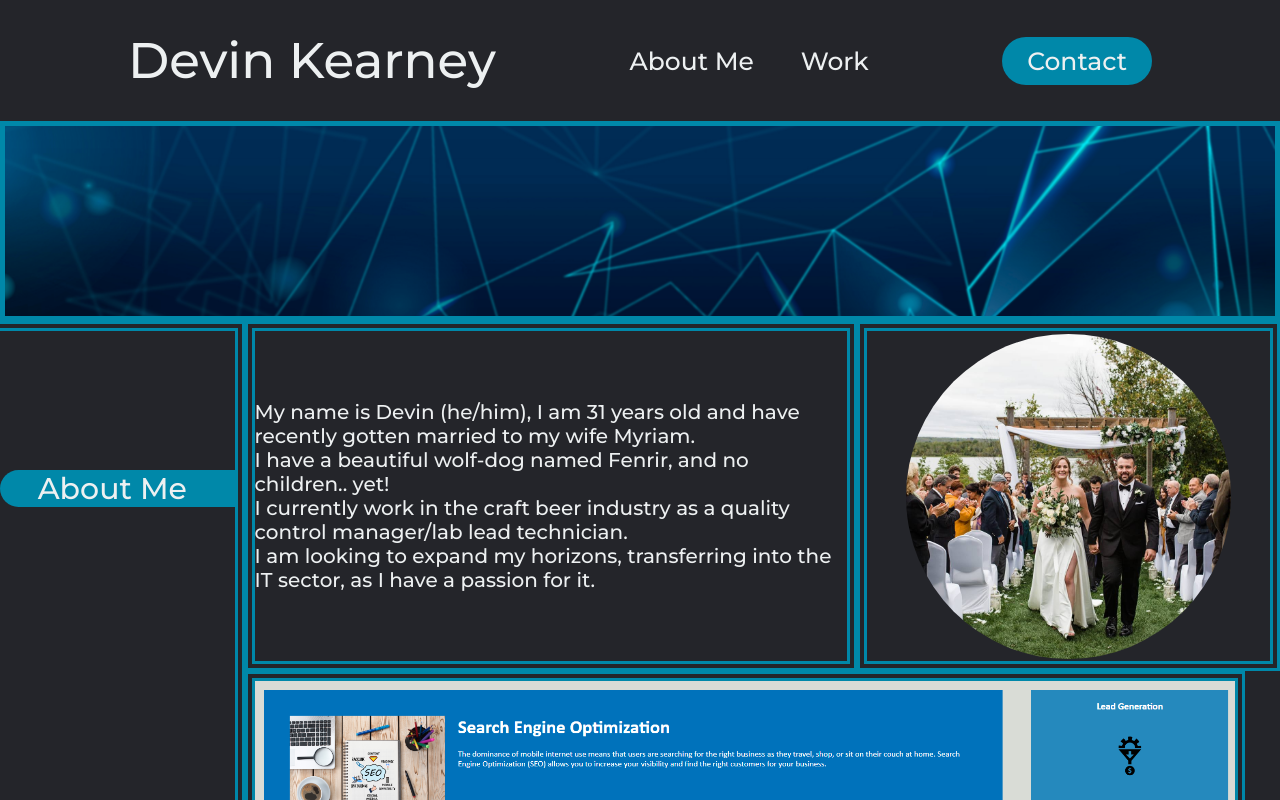
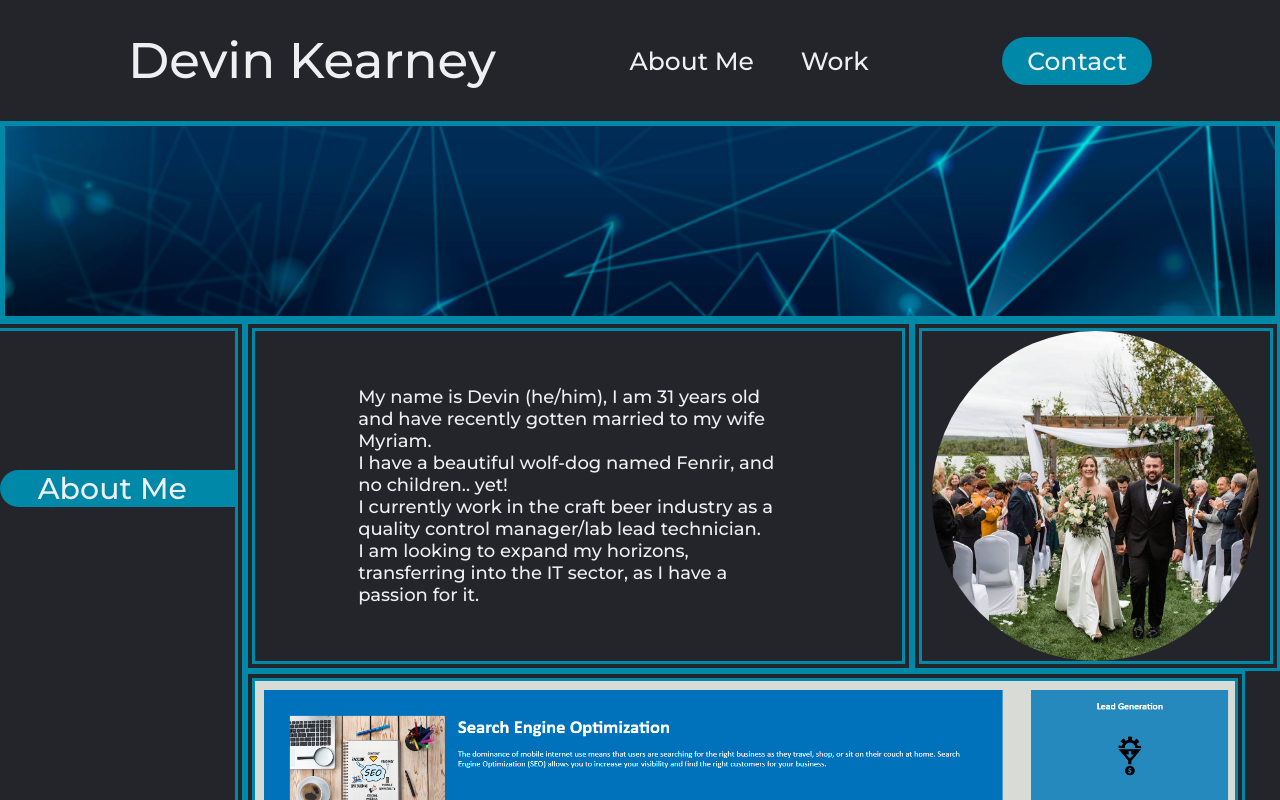
Before and after one commit to Friduwulf/devin-Kearneys-portfolio, a plain HTML site: page index.html in a window 1280 px wide. Shown: the top 800 px of the page. Drawn offline with Linux system fonts and the light colour scheme.

Commit message:
Update style.css

```diff
--- a/assets/css/style.css
+++ b/assets/css/style.css
@@ -20,6 +20,7 @@ header {
     justify-content: space-between;
     align-items: center;
     padding: 30px 10%;
+    width: 100%;
 }
 /* Controls the links in the header */
 .navLinks {
@@ -70,6 +71,7 @@ main {
 .infoPannel {
     display: flex;
     flex-direction: column;
+    flex-wrap: wrap;
     justify-content: flex-start;
     font-family: "Montserrat", san-serif;
     font-weight: 500;
@@ -82,7 +84,8 @@ main {
 /* Controls the div containing the about me section of information */
 #aboutMe {
     display: flex;
-    flex-direction: row;
+    flex-flow: row;
+    flex: 0 1 auto;
     height: 350px;
     justify-content: space-between;
     align-items: flex-start;
@@ -92,26 +95,29 @@ main {
     display: flex;
     width: 70%;
     justify-content: center;
-    height: 350px;
+    height: 100%;
     align-items: center;
     border: 10px double #0088A9;
-    font-size: 20px;
+    font-size: 18px;
+    padding: 2% 10%;
 }
 /* Places a border box around profile picture */
 .profileBox {
     display: flex;
+    flex: 0 1 auto;
     border: 10px double #0088A9;
-    width: 500px;
-    height: 350px;
+    width: 40%;
+    height: 100%;
     justify-content: center;
     align-items: center;
 }
 /* Controls the about me profile picture */
 #aboutMe img {
-    display: block;
+    display: flex;
     border-radius: 50%;
-    width: 325px;
-    height: 325px;
+    width: auto;
+    height: 100%;
+
 }
 /* Controls the woks section */
 #work {
@@ -205,3 +211,10 @@ aside {
 #contactMe li a:hover {
     color: #0088A9;
 }
+
+@media screen and (max-width: 900px) {
+    #aboutMe {flex-direction: column;
+        width:142%;
+    }
+    #aboutMe img
+}
```
